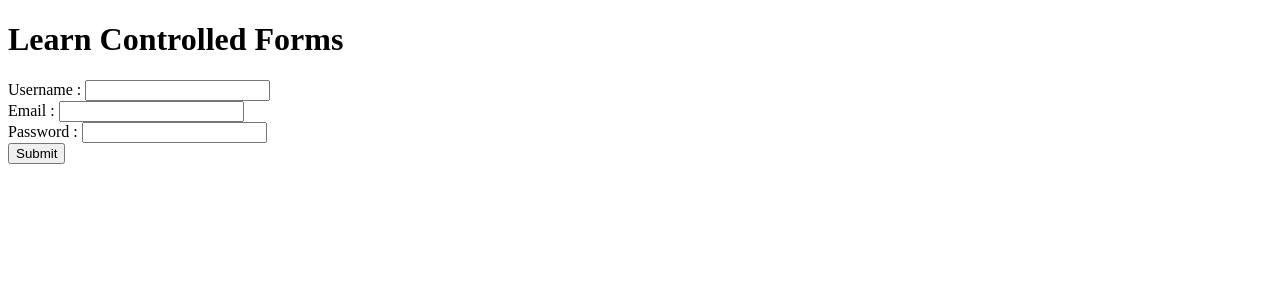
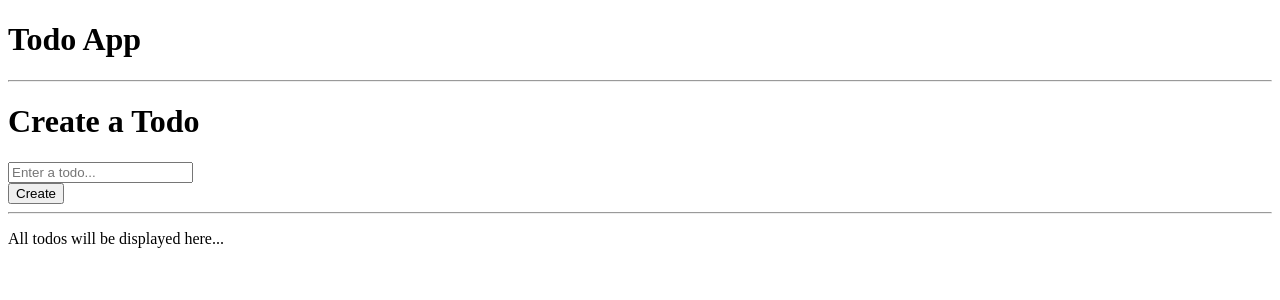
Before and after one commit to Sarvesh-1999/React-1PM, a React (Vite) app: page / in a window 1280 px wide. Shown: the top 300 px of the page. Built offline with nearby package versions, Linux system fonts and the light colour scheme.

Commit message:
Create Todo

```diff
--- a/src/App.jsx
+++ b/src/App.jsx
@@ -9,22 +9,15 @@ import Parent from "./AllTopics/06_Context/Parent";
 import UserLists from "./AllTopics/08_Lists/UserLists";
 import ProductsList from "./AllTopics/09_FetchApi/ProductsList";
 import ControlledForms1 from "./AllTopics/10_Forms/ControlledForms1";
+import TodoApp from "./Task1/TodoApp";
+import { TodoContextProvider } from "./Task1/context/TodoContextProvider";
 
 const App = () => {
   return (
     <div>
-      {/* <FBC /> */}
-      {/* <CBC /> */}
-      {/* <StatesInFBC /> */}
-      {/* <Counter /> */}
-      {/* <ToggleComponent/> */}
-      {/* <DrillingParent/> */}
-      {/* <ContextExample>
-        <Parent />
-      </ContextExample> */}
-      {/* <UserLists /> */}
-      {/* <ProductsList /> */}
-      <ControlledForms1 />
+      <TodoContextProvider>
+        <TodoApp />
+      </TodoContextProvider>
     </div>
   );
 };
--- /dev/null
+++ b/src/Task1/TodoApp.jsx
@@ -0,0 +1,17 @@
+import CreateTodo from "./components/CreateTodo";
+import DisplayTodos from "./components/DisplayTodos";
+
+const TodoApp = () => {
+  return (
+    <div>
+      <h1>Todo App</h1>
+      <hr />
+
+      <CreateTodo />
+      <hr />
+
+      <DisplayTodos />
+    </div>
+  );
+};
+export default TodoApp;
--- /dev/null
+++ b/src/Task1/components/CreateTodo.jsx
@@ -0,0 +1,24 @@
+import { useContext } from "react";
+import { TodoContext } from "../context/TodoContextProvider";
+
+const CreateTodo = () => {
+  const { todo, handleTodo, handleSubmit } = useContext(TodoContext);
+
+  return (
+    <div>
+      <h1>Create a Todo</h1>
+      <form onSubmit={handleSubmit}>
+        <input
+          type="text"
+          placeholder="Enter a todo..."
+          required
+          value={todo}
+          onChange={handleTodo}
+        />
+        <br />
+        <button>Create</button>
+      </form>
+    </div>
+  );
+};
+export default CreateTodo;
--- /dev/null
+++ b/src/Task1/components/DisplayTodos.jsx
@@ -0,0 +1,8 @@
+const DisplayTodos = () => {
+  return (
+    <div>
+      <p>All todos will be displayed here...</p>
+    </div>
+  );
+};
+export default DisplayTodos;
--- /dev/null
+++ b/src/Task1/context/TodoContextProvider.jsx
@@ -0,0 +1,41 @@
+import { createContext, useState } from "react";
+
+export const TodoContext = createContext();
+
+export const TodoContextProvider = (props) => {
+  const [todo, setTodo] = useState("");
+
+  const [allTodos, setAllTodos] = useState(() => {
+    const savedTodos = localStorage.getItem("todos");
+    return savedTodos ? JSON.parse(savedTodos) : [];
+  });
+
+  console.log(allTodos);
+
+  const handleTodo = (e) => setTodo(e.target.value);
+
+  const handleSubmit = (e) => {
+    e.preventDefault();
+
+    const newTodo = {
+      id: Date.now(),
+      text: todo.trim(),
+    };
+
+    console.log("todo created", newTodo); // {id: 1781081607532, text: 'React'}
+    setAllTodos((prev) => [...prev, newTodo]);
+
+    const savedTodos = JSON.parse(localStorage.getItem("todos")) || [];
+    savedTodos.push(newTodo);
+    localStorage.setItem("todos", JSON.stringify(savedTodos));
+
+    //clearing input field
+    setTodo("");
+  };
+
+  return (
+    <TodoContext.Provider value={{ todo, handleTodo, handleSubmit }}>
+      {props.children}
+    </TodoContext.Provider>
+  );
+};
```
